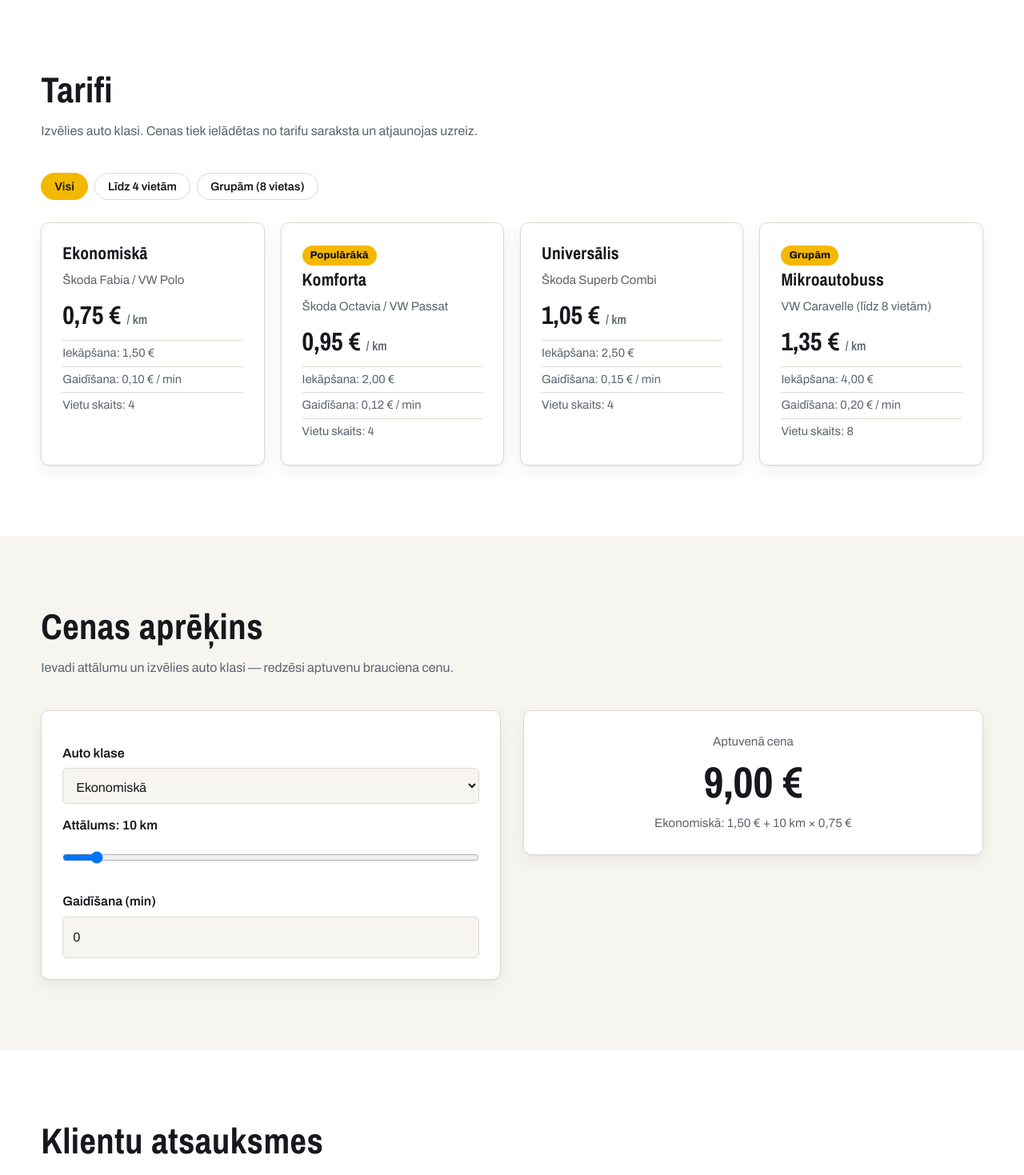
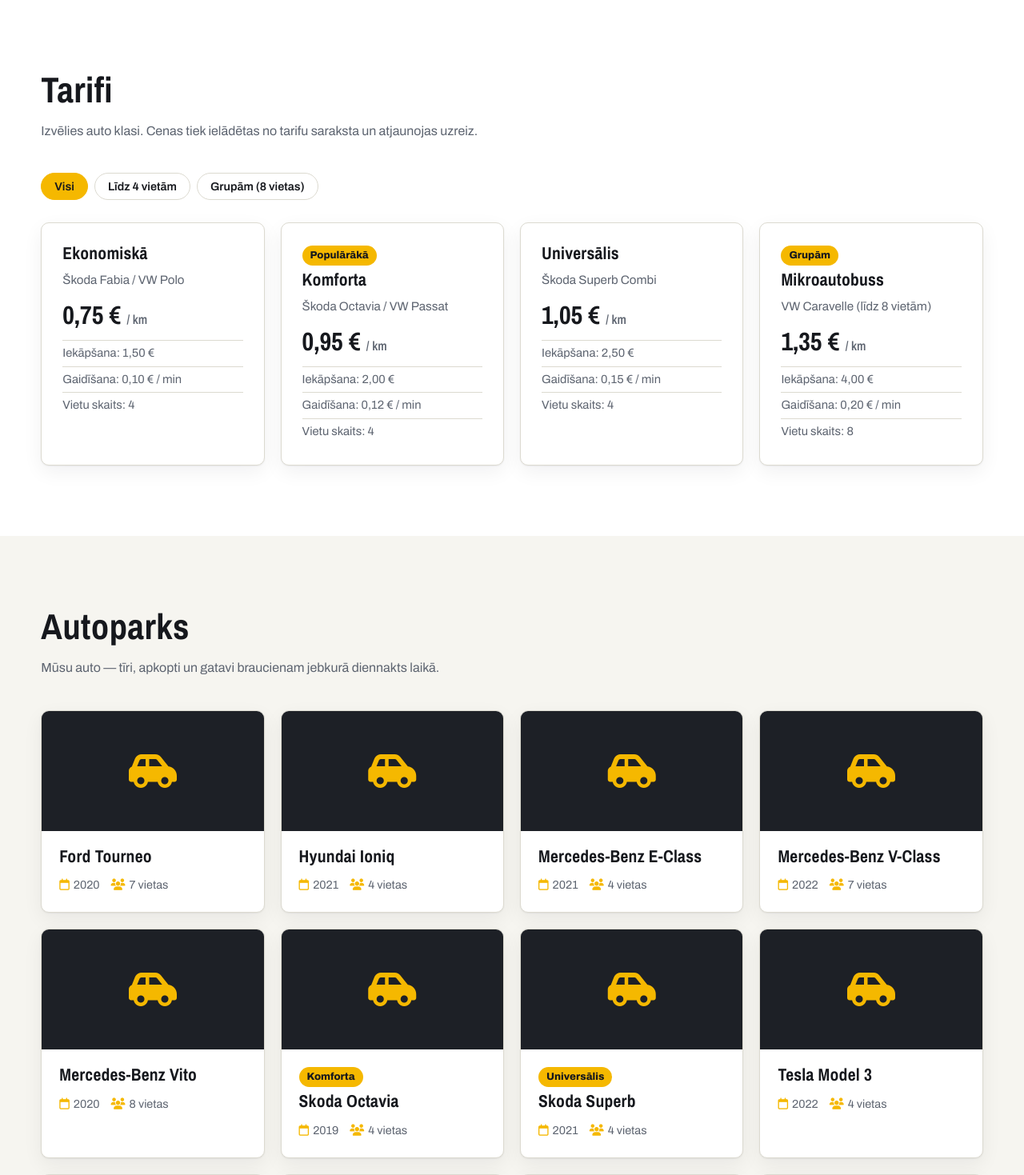
Before and after one commit to gshantop/liepajas_taksometrs, a PHP site: page / in a window 1280 px wide. Shown: the part 1090-2559 px from the top of the page at 80% size. Run offline with PHP 8.4, Linux system fonts and the light colour scheme; data comes from the database, SQL or seed files in the repository.

Commit message:
Uztaisiju autoparku sadļu klienta daļā

```diff
--- a/index.php
+++ b/index.php
@@ -1,3 +1,6 @@
+<?php
+require "database/db_config.php";
+?>
 <!DOCTYPE html>
 <html lang="lv" data-theme="light">
 <head>
@@ -28,7 +31,7 @@
       <ul id="menu">
         <li><a class="link" href="#pakalpojumi">Pakalpojumi</a></li>
         <li><a class="link" href="#tarifi">Tarifi</a></li>
-        <li><a class="link" href="#kalkulators">Cenas aprēķins</a></li>
+        <li><a class="link" href="#autoparks">Autoparks</a></li>
         <li><a class="link" href="#atsauksmes">Atsauksmes</a></li>
         <li><a class="link" href="#kontakti">Kontakti</a></li>
         <li><button class="icon-btn" id="theme" type="button" aria-label="Mainīt krāsu režīmu" title="Gaišais / tumšais režīms"><i class="fa-solid fa-moon"></i></button></li>
@@ -44,7 +47,7 @@
       <div>
         <h1>Brauciens bez gaidīšanas.</h1>
         <p>Taksometrs Liepājā un apkārtnē — visu diennakti. Fiksēta cena, pārbaudīti autovadītāji, tīri auto.</p>
-        <a class="btn" href="#kalkulators">Aprēķināt cenu</a>
+        <a class="btn" href="#autoparks">Skatīt autoparku</a>
         <a class="btn ghost" href="#tarifi">Skatīt tarifus</a>
       </div>
       <div class="phone-card">
@@ -77,24 +80,42 @@
     </div>
   </section>
 
-  <section id="kalkulators">
+  <section id="autoparks">
     <div class="wrap">
-      <h2>Cenas aprēķins</h2>
-      <p class="lead">Ievadi attālumu un izvēlies auto klasi — redzēsi aptuvenu brauciena cenu.</p>
-      <div class="calc">
-        <div class="card">
-          <label for="cls">Auto klase</label>
-          <select id="cls"></select>
-          <label for="km">Attālums: <span id="kmv">10</span> km</label>
-          <input id="km" type="range" min="1" max="200" value="10">
-          <label for="wait">Gaidīšana (min)</label>
-          <input id="wait" type="number" min="0" max="120" value="0">
-        </div>
-        <div class="card result">
-          <p>Aptuvenā cena</p>
-          <div class="sum" id="sum">—</div>
-          <p id="calcInfo"></p>
-        </div>
+      <h2>Autoparks</h2>
+      <p class="lead">Mūsu auto — tīri, apkopti un gatavi braucienam jebkurā diennakts laikā.</p>
+      <div class="grid g3" id="fleet">
+        <?php
+          // Aktīvās automašīnas; klasi ņemam no tarifi, ja auto ir piesaistīts tarifam
+          $query = "SELECT a.marka, a.modelis, a.gads, a.vietu_skaits, a.foto, t.nosaukums AS klase
+                    FROM autoparks a
+                    LEFT JOIN tarifi t ON t.auto_id = a.auto_id AND t.statuss = 'aktīvs'
+                    WHERE a.statuss = 'aktīvs'
+                    ORDER BY a.marka, a.modelis";
+          $result = mysqli_query($savienojums, $query);
+
+          if ($result && mysqli_num_rows($result) > 0) {
+            while ($row = mysqli_fetch_assoc($result)) {
+        ?>
+        <article class="card fleet-card">
+          <div class="fleet-img"<?php if ($row['foto']) { ?> style="background-image:url('admin/uploads/autoparks/<?php echo rawurlencode($row['foto']); ?>')"<?php } ?>>
+            <?php if (!$row['foto']) { ?><i class="fa-solid fa-car-side"></i><?php } ?>
+          </div>
+          <div class="fleet-body">
+            <?php if ($row['klase']) { ?><span class="tag"><?php echo htmlspecialchars($row['klase']); ?></span><?php } ?>
+            <h3><?php echo htmlspecialchars($row['marka'] . ' ' . $row['modelis']); ?></h3>
+            <div class="fleet-meta">
+              <span><i class="fa-regular fa-calendar"></i><?php echo (int) $row['gads']; ?></span>
+              <span><i class="fa-solid fa-users"></i><?php echo (int) $row['vietu_skaits']; ?> vietas</span>
+            </div>
+          </div>
+        </article>
+        <?php
+            }
+          } else {
+        ?>
+        <p class="fleet-state">Autoparks pašlaik ir tukšs.</p>
+        <?php } ?>
       </div>
     </div>
   </section>
--- a/script.js
+++ b/script.js
@@ -38,18 +38,6 @@ document.getElementById('filter').addEventListener('click', e => {
   const b = e.target.closest('button'); if (!b) return;
   filter = b.dataset.v; renderFilter(); renderTariffs();
 });
-
-/* ---------- Kalkulators ---------- */
-const cls = document.getElementById('cls'), km = document.getElementById('km'), wait = document.getElementById('wait');
-cls.innerHTML = TARIFFS.map(t => `<option value="${t.id}">${t.name}</option>`).join('');
-function calc() {
-  const t = TARIFFS.find(x => x.id === cls.value);
-  const d = +km.value, w = Math.max(0, +wait.value || 0);
-  document.getElementById('kmv').textContent = d;
-  document.getElementById('sum').textContent = fmt(t.board + d * t.km + w * t.wait);
-  document.getElementById('calcInfo').textContent = `${t.name}: ${fmt(t.board)} + ${d} km × ${fmt(t.km)}` + (w ? ` + ${w} min gaidīšana` : '');
-}
-[cls, km, wait].forEach(el => el.addEventListener('input', calc));
 
 /* ---------- Atsauksmes ---------- */
 document.getElementById('reviews').innerHTML = REVIEWS.map(r => `
@@ -92,4 +80,4 @@ document.getElementById('form').addEventListener('submit', e => {
 });
 
 document.getElementById('year').textContent = new Date().getFullYear();
-renderFilter(); renderTariffs(); calc();
+renderFilter(); renderTariffs();
--- a/style.css
+++ b/style.css
@@ -1092,6 +1092,54 @@ footer.site {
     font-size: .9rem;
 }
 
+/* ---------- Autoparks ---------- */
+.fleet-card {
+    padding: 0;
+    overflow: hidden;
+}
+
+.fleet-img {
+    height: 150px;
+    display: grid;
+    place-items: center;
+    background: var(--road);
+    color: var(--accent);
+    font-size: 3rem;
+    background-size: cover;
+    background-position: center;
+}
+
+.fleet-body {
+    padding: 20px 22px 22px;
+}
+
+.fleet-body h3 {
+    margin-bottom: 4px;
+}
+
+.fleet-meta {
+    display: flex;
+    flex-wrap: wrap;
+    gap: 6px 14px;
+    margin-top: 12px;
+    color: var(--muted);
+    font-size: .9rem;
+}
+
+.fleet-meta i {
+    color: var(--accent);
+    margin-right: 5px;
+}
+
+.fleet-state {
+    color: var(--muted);
+}
+
+.fleet-state.err {
+    color: var(--danger);
+    font-weight: 600;
+}
+
 /* ---------- Adaptīvais dizains ---------- */
 @media (max-width: 860px) {
     section {
```
Also changed, not shown: admin/uploads/autoparks/1ccd78c0b9833196.jpg (added), admin/uploads/autoparks/2454b30bd4d79ae6.jpg (added), admin/uploads/autoparks/479999af4b40f859.jpg (added), admin/uploads/autoparks/56b88fc59715ca46.jpg (added), admin/uploads/autoparks/729ac9d672153f50.jpg (added), admin/uploads/autoparks/736de1488a2f7bd1.jpg (added), admin/uploads/autoparks/84694d26e0c18717.jpg (added), admin/uploads/autoparks/887e77b8a7e492ae.jpg (added), admin/uploads/autoparks/bcd001f0ccf06c27.webp (added), admin/uploads/autoparks/c4f781ff2d716e79.jpg (added), admin/uploads/autoparks/e01c354372f13ff5.jpg (added), admin/uploads/autoparks/ec416cbe582e7c3c.jpg (added), admin/uploads/autoparks/edc02658dd32e18e.jpg (added), admin/uploads/autoparks/ee031633f6925468.jpg (added), 2 more files.
